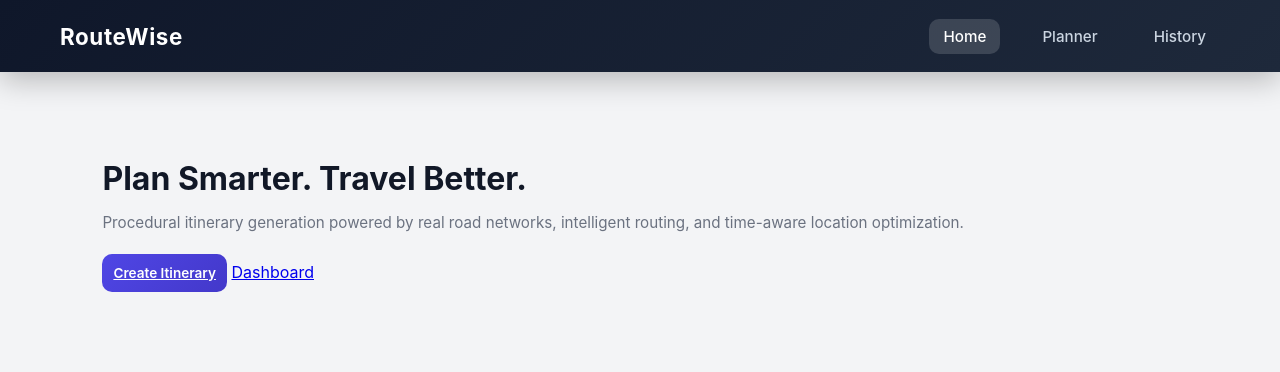
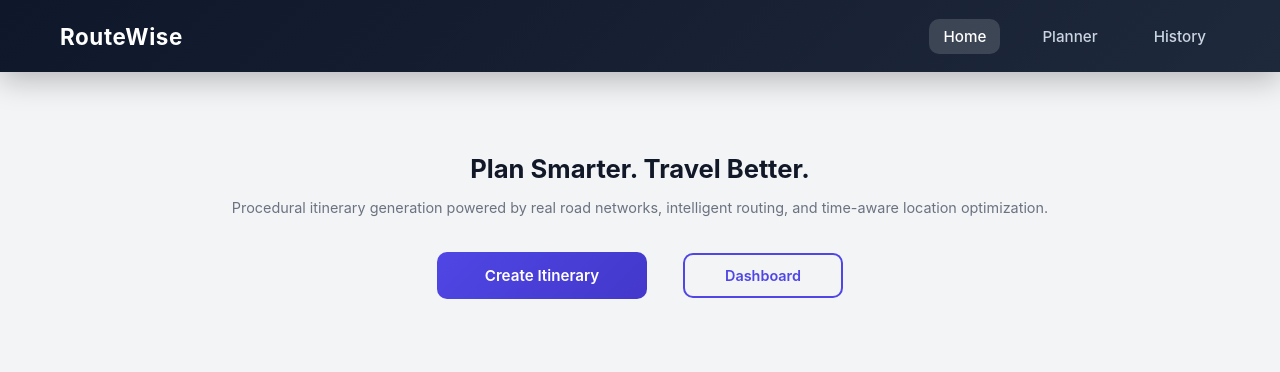
Before and after one commit to aryan00719/PBL-Project, a Flask app: page / in a window 1280 px wide. Shown: the top 372 px of the page. Run offline with Flask 3, Linux system fonts and the light colour scheme.

Commit message:
buttons positioning and ui imporve

```diff
--- a/static/styles.css
+++ b/static/styles.css
@@ -535,64 +535,6 @@ input:focus {
   opacity: 0.8;
 }
 
-/* ===============================
-   FORCE HISTORY PAGE LAYOUT FIX
-   =============================== */
-
-/* Landing Page */
-
-.landing-body {
-  display: flex;
-  justify-content: center;
-  align-items: center;
-  height: 100vh;
-  background: linear-gradient(135deg, #1e3c72, #2a5298);
-  color: white;
-  text-align: center;
-}
-
-.landing-container h1 {
-  font-size: 2.5rem;
-  margin-bottom: 20px;
-}
-
-.landing-primary-btn {
-  display: inline-block;
-  padding: 14px 30px;
-  background: white;
-  color: #1e3c72;
-  text-decoration: none;
-  border-radius: 10px;
-  font-weight: 600;
-  transition: all 0.25s ease;
-}
-
-.landing-primary-btn:hover {
-  background: #f3f4f6;
-  transform: translateY(-2px);
-}
-
-.landing-buttons {
-  margin-top: 25px;
-}
-
-.landing-secondary-btn {
-  display: inline-block;
-  padding: 14px 30px;
-  background: transparent;
-  border: 2px solid white;
-  color: white;
-  text-decoration: none;
-  border-radius: 10px;
-  margin-left: 15px;
-  transition: all 0.25s ease;
-}
-
-.landing-secondary-btn:hover {
-  background: white;
-  color: #1e3c72;
-  transform: translateY(-2px);
-}
 
 /* Dashboard */
 
@@ -876,3 +818,136 @@ input:focus {
     padding: 6px 10px;
   }
 }
+
+/* ===============================
+   HERO BUTTON GROUP (HOME PAGE)
+   =============================== */
+
+.hero-actions {
+  display: flex;
+  align-items: center;
+  gap: 18px;
+  margin-top: 24px;
+}
+
+.hero-actions a {
+  min-width: 170px;
+  text-align: center;
+}
+
+.hero-actions .btn-primary {
+  width: auto;
+  padding: 12px 26px;
+  font-size: 0.95rem;
+}
+
+.hero-actions .btn-secondary {
+  width: auto;
+  padding: 12px 26px;
+  font-size: 0.95rem;
+  background: transparent;
+  border: 2px solid var(--primary);
+  color: var(--primary);
+}
+
+.hero-actions .btn-secondary:hover {
+  background: var(--primary);
+  color: white;
+}
+
+@media (max-width: 768px) {
+  .hero-actions {
+    flex-direction: column;
+    align-items: flex-start;
+  }
+
+  .hero-actions a {
+    width: 100%;
+  }
+}
+
+/* ===============================
+   LANDING PAGE (CONSISTENT STYLE)
+   =============================== */
+
+.landing-body {
+  background: var(--bg-app);
+  padding-top: 72px;
+  /* match navbar spacing */
+}
+
+.landing-container {
+  max-width: 900px;
+  margin: 140px auto 0;
+  padding: 0 20px;
+  text-align: center;
+}
+
+.landing-container h1 {
+  font-size: 2.4rem;
+  font-weight: 700;
+  margin-bottom: 16px;
+}
+
+.landing-container p {
+  font-size: 1rem;
+  color: var(--text-muted);
+  max-width: 700px;
+  margin: 0 auto 30px;
+}
+
+.landing-buttons {
+  display: flex;
+  justify-content: center;
+  align-items: center;
+  gap: 36px;
+  margin-top: 36px;
+}
+
+.landing-buttons a {
+  text-align: center;
+}
+
+.landing-buttons .landing-primary-btn {
+  padding: 14px 38px;
+  border-radius: var(--radius-md);
+  background: linear-gradient(135deg, var(--primary), var(--primary-hover));
+  color: white;
+  font-weight: 600;
+  font-size: 0.95rem;
+  text-decoration: none;
+  transition: all 0.25s ease;
+  min-width: 210px;
+}
+
+.landing-buttons .landing-primary-btn:hover {
+  transform: translateY(-2px);
+  box-shadow: var(--shadow-md);
+}
+
+.landing-buttons .landing-secondary-btn {
+  padding: 12px 24px;
+  border-radius: var(--radius-md);
+  border: 2px solid var(--primary);
+  color: var(--primary);
+  font-weight: 600;
+  font-size: 0.9rem;
+  text-decoration: none;
+  transition: all 0.25s ease;
+  min-width: 160px;
+}
+
+.landing-buttons .landing-secondary-btn:hover {
+  background: var(--primary);
+  color: white;
+}
+
+@media (max-width: 768px) {
+  .landing-buttons {
+    flex-direction: column;
+  }
+
+  .landing-buttons a {
+    width: 100%;
+  }
+}
--- a/templates/history.html
+++ b/templates/history.html
@@ -16,7 +16,6 @@
         <div class="nav-right">
             <a href="/home">Home</a>
             <a href="/planner">Planner</a>
-            <!-- <a href="/dashboard">Dashboard</a> -->
         </div>
     </nav>
 
--- a/templates/landing.html
+++ b/templates/landing.html
@@ -10,7 +10,7 @@
     <link rel="stylesheet" href="{{ url_for('static', filename='styles.css') }}">
 </head>
 
-<body>
+<body class="landing-body">
 
     <nav class="top-navbar">
         <div class="logo">RouteWise</div>
@@ -22,8 +22,8 @@
         </div>
     </nav>
 
-    <section class="page-section">
-        <div>
+    <section class="page-section hero-section">
+        <div class="hero-content">
             <h1 class="page-title">Plan Smarter. Travel Better.</h1>
 
             <p class="page-subtitle">
@@ -31,9 +31,9 @@
                 intelligent routing, and time-aware location optimization.
             </p>
 
-            <div class="hero-buttons">
-                <a href="/planner" class="btn-primary">Create Itinerary</a>
-                <a href="/home" class="btn-outline">Dashboard</a>
+            <div class="landing-buttons">
+                <a href="/planner" class="landing-primary-btn">Create Itinerary</a>
+                <a href="/home" class="landing-secondary-btn">Dashboard</a>
             </div>
         </div>
     </section>
```
